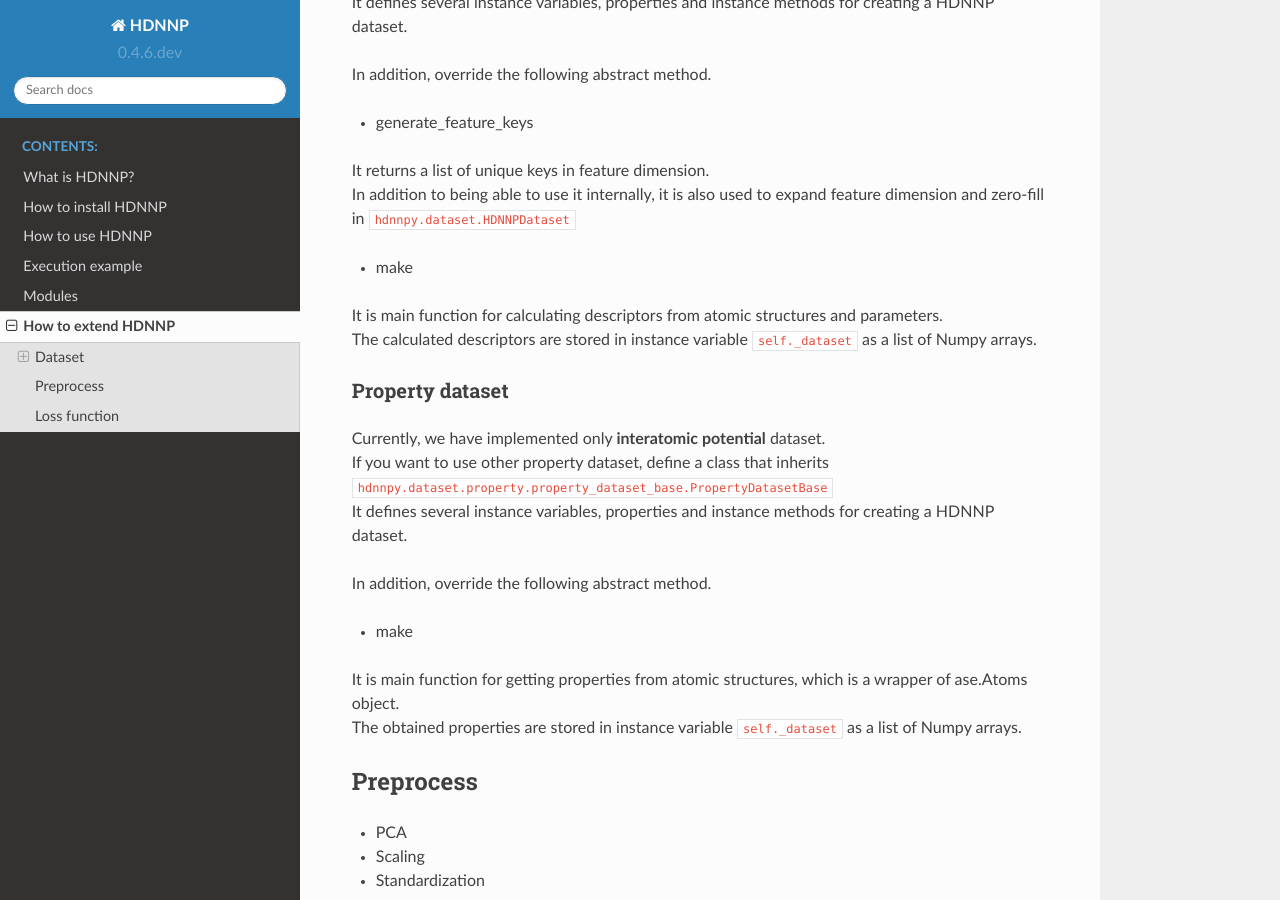
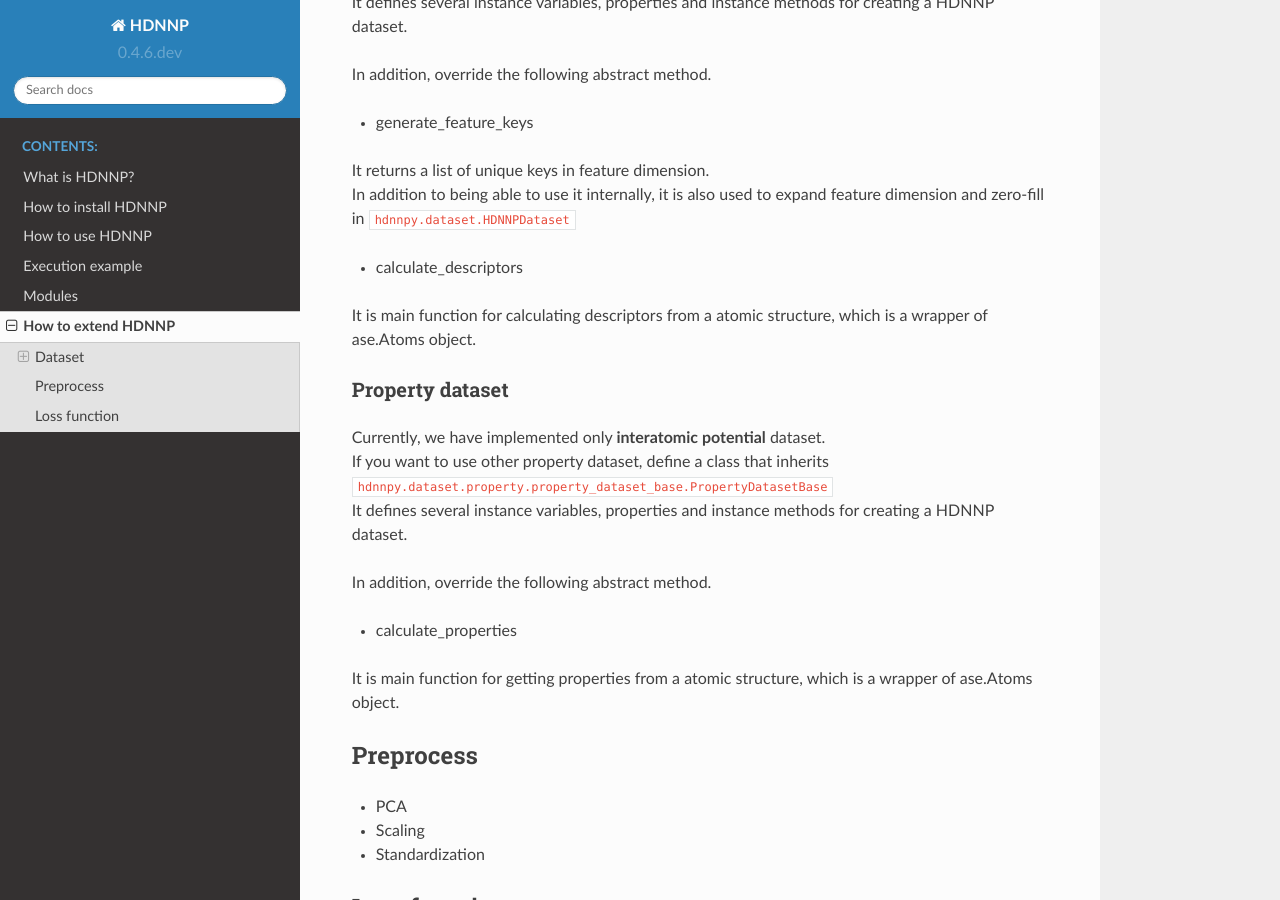
Before and after one commit to masayoshi-ogura/HDNNP, a Sphinx documentation site: the page built from docs/source/extend.rst, in a window 1280 px wide and 900 px high, scrolled down 540 px. Built offline with Sphinx 7.4.7 and the Read the Docs theme 2.0.0, drawn with Linux system fonts in a browser that asks for light colours.

Commit message:
updated documentation

```diff
--- a/docs/source/extend.rst
+++ b/docs/source/extend.rst
@@ -30,10 +30,9 @@ In addition, override the following abstract method.
 | In addition to being able to use it internally,
   it is also used to expand feature dimension and zero-fill in ``hdnnpy.dataset.HDNNPDataset``
 
-* make
+* calculate_descriptors
 
-| It is main function for calculating descriptors from atomic structures and parameters.
-| The calculated descriptors are stored in instance variable ``self._dataset`` as a list of Numpy arrays.
+| It is main function for calculating descriptors from a atomic structure, which is a wrapper of ase.Atoms object.
 
 
 
@@ -49,10 +48,9 @@ Property dataset
 
 In addition, override the following abstract method.
 
-* make
+* calculate_properties
 
-| It is main function for getting properties from atomic structures, which is a wrapper of ase.Atoms object.
-| The obtained properties are stored in instance variable ``self._dataset`` as a list of Numpy arrays.
+| It is main function for getting properties from a atomic structure, which is a wrapper of ase.Atoms object.
 
 
 Preprocess
```
